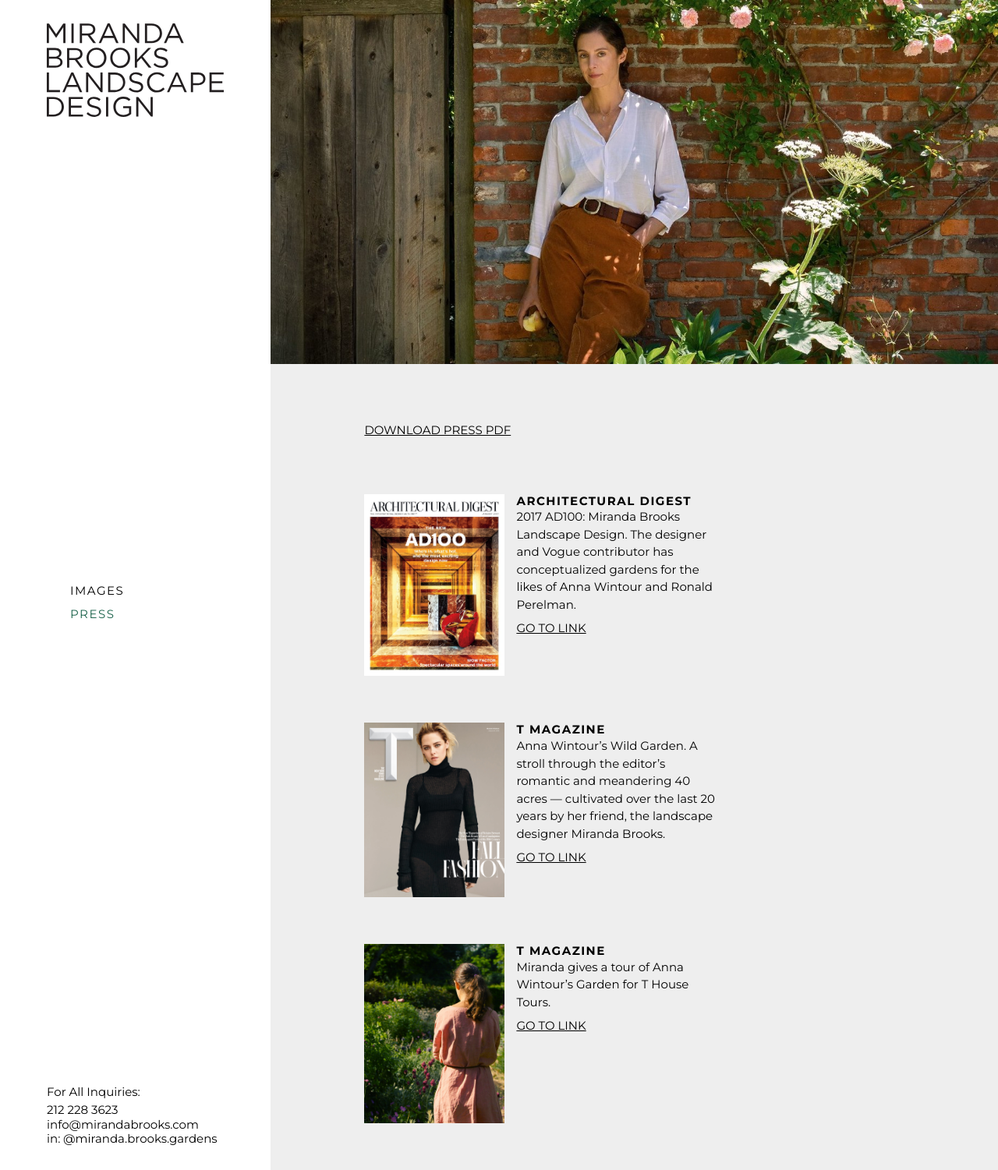
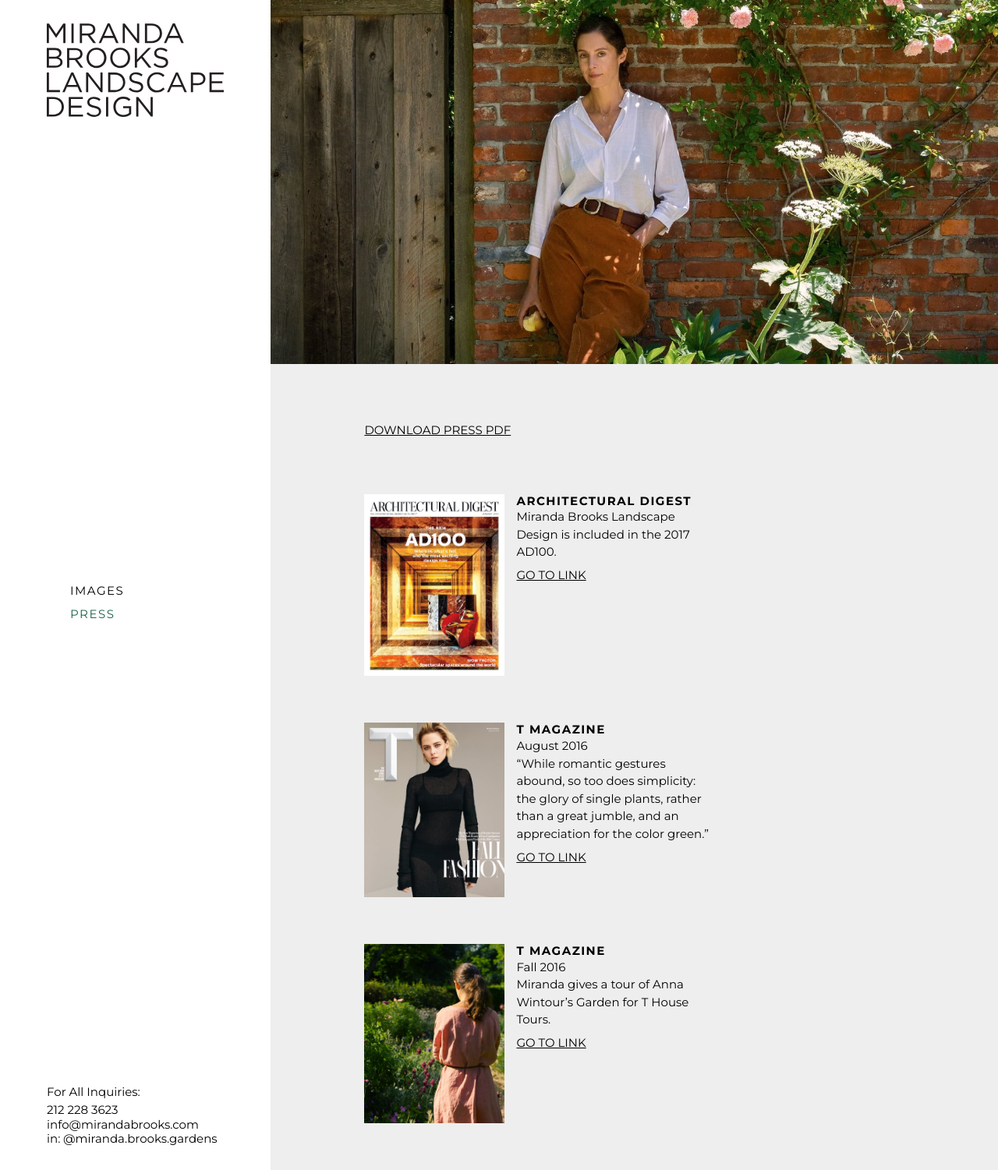
Before and after one commit to trevorsee/mbportfolio, a Jekyll site: the page built from press.html, in a window 1280 px wide. Shown: the whole page at 78% size. Built offline with Jekyll 4.4.1, drawn with Linux system fonts in a browser that asks for light colours; nearby versions of some CDN libraries; a style sheet for code colours, icons or effects is not loaded.

Commit message:
press descriptions

```diff
--- a/_includes/head.html
+++ b/_includes/head.html
@@ -7,7 +7,7 @@
 	<meta name="keywords" itemprop="keywords" content="{{site.keywords}}">
 	<meta name="description" itemprop="description" content="{{site.author}} {{site.description}}">
 
-	<!-- favicon -->
+	<link rel="icon" sizes="16x16 24x24 32x32 48x48 64x64" href="/assets/favicon.ico">
 
 	<title>{{ site.title }}</title>
 
--- a/_press/ad100-2017.markdown
+++ b/_press/ad100-2017.markdown
@@ -6,4 +6,4 @@ cover-photo: "/uploads/ad-january-2017-cover.jpg"
 link: "http://www.architecturaldigest.com/story/miranda-brooks-landscape-design-ad100"
 ---
 
-2017 AD100: Miranda Brooks Landscape Design. The designer and Vogue contributor has conceptualized gardens for the likes of Anna Wintour and Ronald Perelman.
+Miranda Brooks Landscape Design is included in the 2017 AD100.
--- a/_press/t-magazine-2016.markdown
+++ b/_press/t-magazine-2016.markdown
@@ -6,4 +6,6 @@ cover-photo: "/uploads/17tmag-08well_stewart-t-01-superJumbo.jpg"
 link: "https://www.nytimes.com/interactive/2016/08/08/t-magazine/anna-wintour-garden-miranda-brooks.html"
 ---
 
-Anna Wintour's Wild Garden. A stroll through the editor’s romantic and meandering 40 acres — cultivated over the last 20 years by her friend, the landscape designer Miranda Brooks.
+August 2016
+
+“While romantic gestures abound, so too does simplicity: the glory of single plants, rather than a great jumble, and an appreciation for the color green.”
--- a/_press/t-magazine-video.markdown
+++ b/_press/t-magazine-video.markdown
@@ -6,4 +6,6 @@ cover-photo: "/uploads/anna-wintour-garden-superJumbo.jpg"
 link: "https://www.nytimes.com/video/t-magazine/100000004571864/anna-wintour-garden-miranda-brooks.html"
 ---
 
+Fall 2016
+
 Miranda gives a tour of Anna Wintour's Garden for T House Tours.
```
Also changed, not shown: assets/favicon.ico (added).
